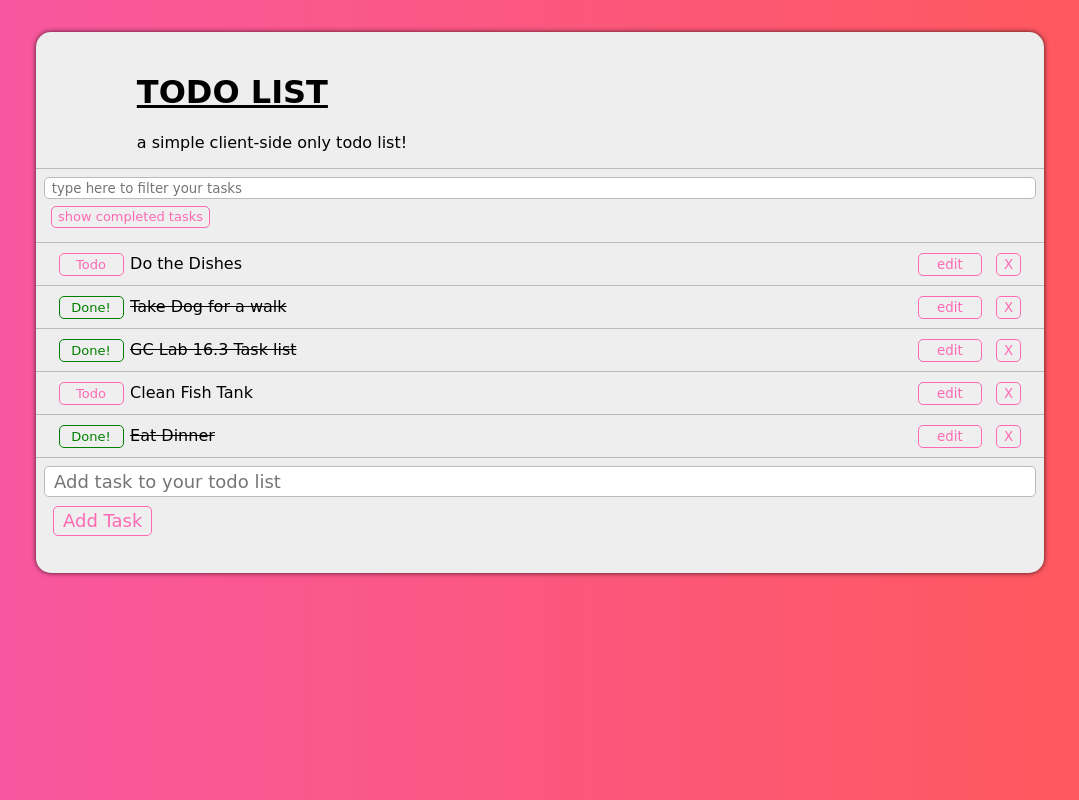
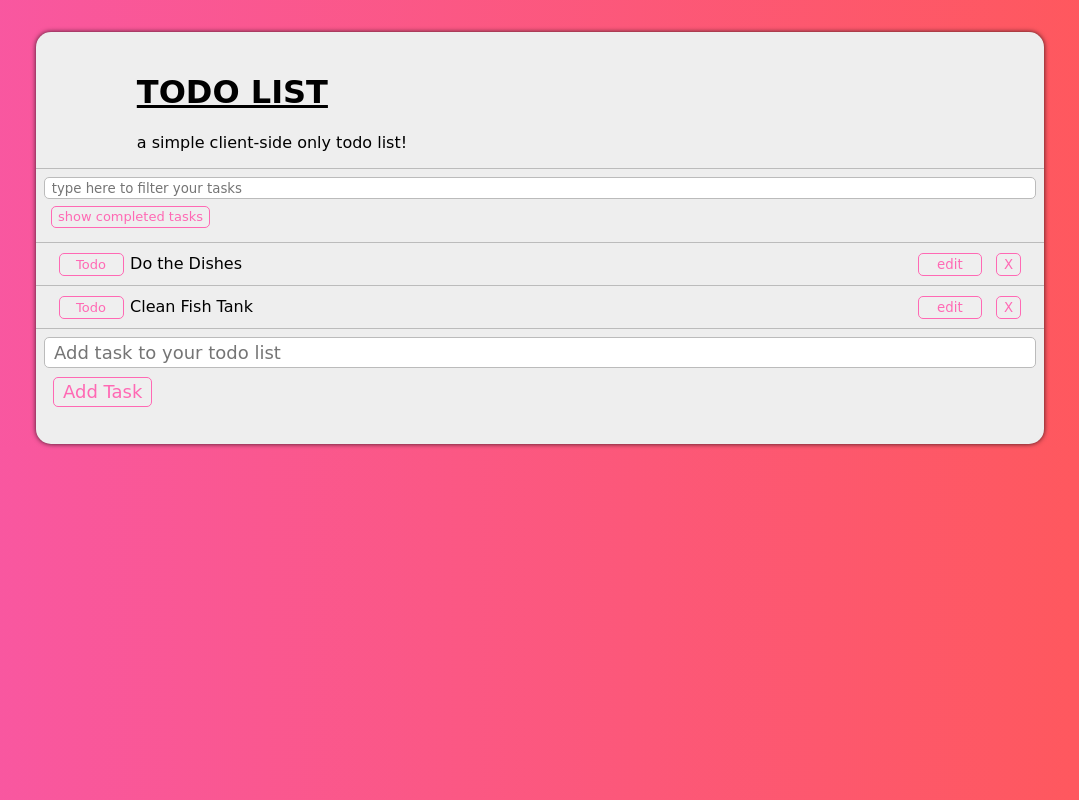
Before and after one commit to NicolasGerhardt/GC_Lab_16.3, an Angular app: page / in a window 1280 px wide. Shown: the whole page, without its empty margins (100-1179 px from the left). Built offline with nearby package versions, Linux system fonts and the light colour scheme.

Commit message:
corrected Filtering bug

```diff
--- a/src/app/app.component.html
+++ b/src/app/app.component.html
@@ -12,8 +12,9 @@
   </div>
 
   <div class="task" *ngFor="let task of tasks; index as i"
-    [ngClass]="hideCompletedTasks && task.completed ? 'task-complete-hide' : ''"
-    [ngClass]="taskFilterText.length > 0 && !task.text.toLowerCase().includes(taskFilterText.toLowerCase()) ? 'task-complete-hide' : ''">
+    [ngClass]="(hideCompletedTasks && task.completed) ||
+    (taskFilterText.length > 0 && !task.text.toLowerCase().includes(taskFilterText.toLowerCase()))
+    ? 'task-complete-hide' : ''">
     <button type="button" class="button btn-sm" (click)="toggleTask(task)"
       [ngClass]="task.completed ? 'task-btn-complete' : 'task-btn-todo'">
       {{ task.completed ? 'Done!' : 'Todo' }}
```
